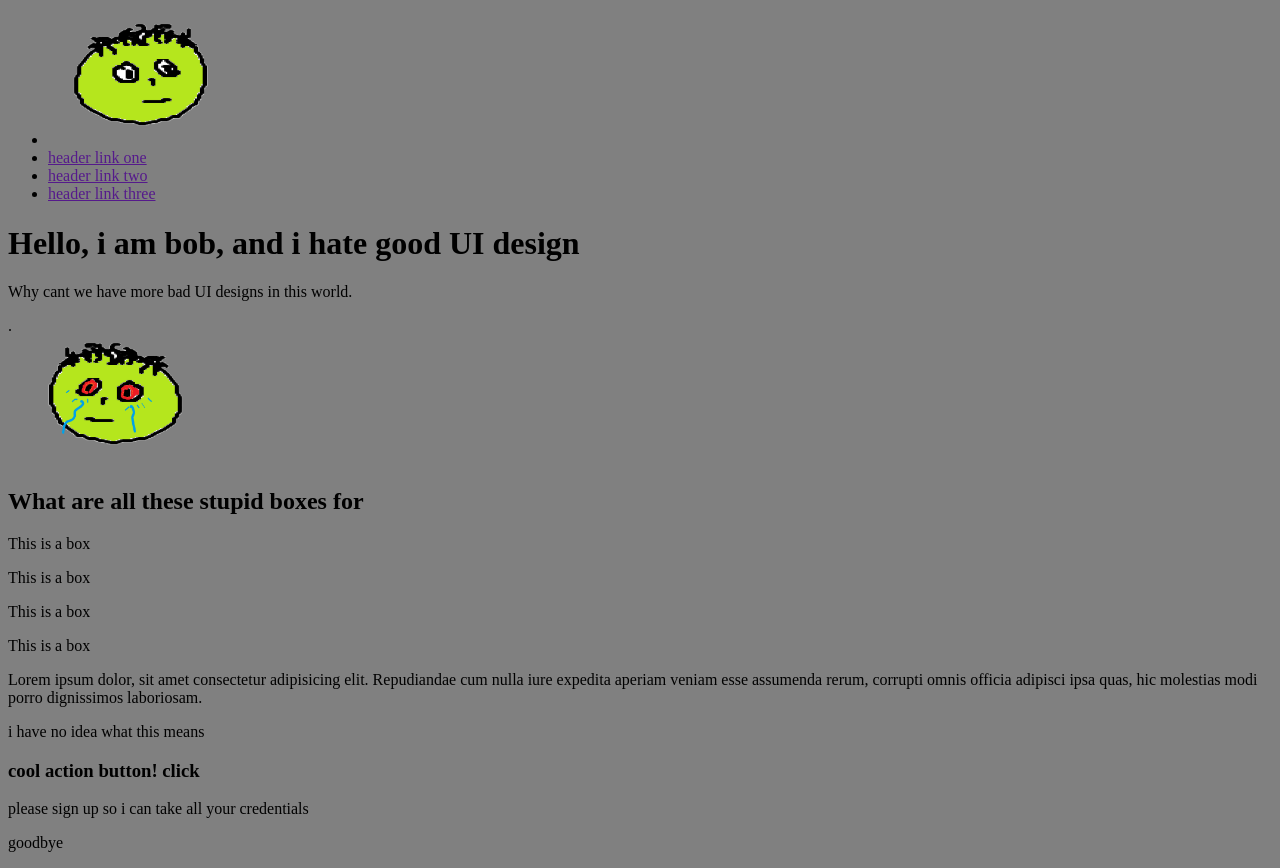
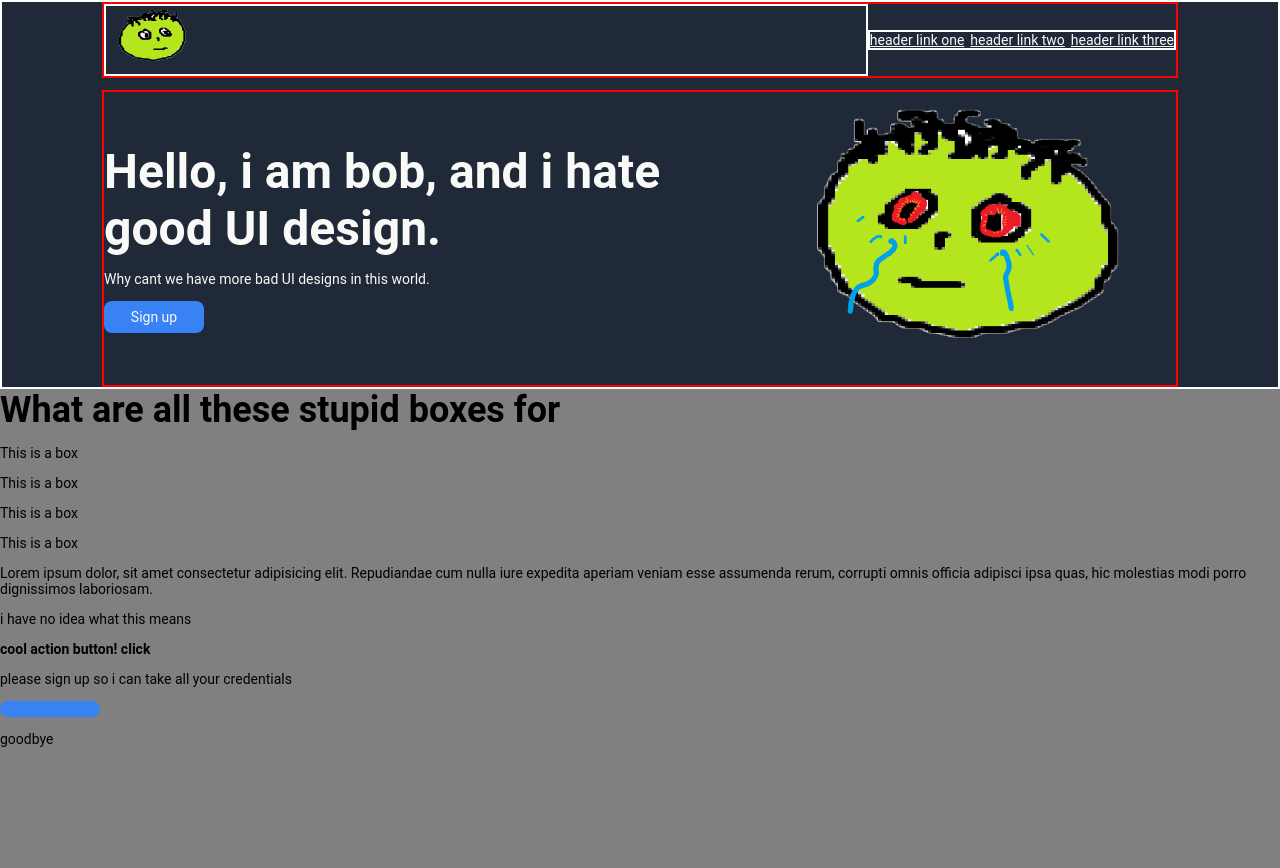
Before and after one commit to MuzammilAijaz/landingPage, a plain HTML site: page index.html in a window 1280 px wide. After the commit the page ends 800 px from the top, so only its background shows below. Drawn offline with Linux system fonts and the light colour scheme.

Commit message:
add style to header and banner

```diff
--- a/index.html
+++ b/index.html
@@ -13,25 +13,27 @@
         <!-- Header -->
         <div class="header">
             <ul>
-                <li><img src="./resources/Untitled.png" width="200"></li>
-                <li><a href="">header link one</a></li>
-                <li><a href="">header link two</a></li>
-                <li><a href="">header link three</a></li>
+                <li class="logo"><img src="./resources/Untitled.png" width="100"></li>
+                <div class="links">
+                    <li><a href="">header link one</a></li>
+                    <li><a href="">header link two</a></li>
+                    <li><a href="">header link three</a></li>
+                </div>
             </ul>
         </div>
 
         <!-- Banner -->
         <div class="banner">
             <div class="banner-left">
-                <h1>Hello, i am bob, and i hate good UI design</h1>
+                <h1>Hello, i am bob, and i hate good UI design.</h1>
                 <p>
                     Why cant we have more bad UI designs in this world.
                 </p>
-                <div class="sign-up-button">.</div>
+                <div class="sign-up-button">Sign up</div>
             </div>
 
             <div class="banner-right">
-                <img src="./resources/cryflip.png" width="200">
+                <img src="./resources/cryflip.png" width="450">
             </div>
         </div>
 
--- a/styles.css
+++ b/styles.css
@@ -1,12 +1,91 @@
+:root {
+    --primary-color: #1F2937; /* or any color you want */
+    --section-padding: 0px 100px 0px;
+}
+
+* {
+    box-sizing: border-box;
+    font-family: 'Roboto',sans-serif;
+    font-size: 14px
+}
 body{
     background-color: grey;
+    padding: 0px;
+    margin: 0px;
+    border: 0px;
 }
 
+/* general styles */
+ul{
+    margin: 0px;
+    padding: 0px;
+}
+li{
+    list-style-type: none;
+    font-size: 14px
+}
+a {
+    color:#F9FAF8;
+}
+p{
+    font-size: 14px
+}
+h1,h2{
+    margin: 0px;
+}
+h1{
+    font-size: 48px;
+}
+h2{
+    font-size: 36px;
+}
+
+
 /* Header and Banner */
+.header-banner{
+    background-color: var(--primary-color);
+    color: #F9FAF8;
+    display:flex;
+    flex-direction:column;
+    border: 2px white solid;
 
+    padding: var(--section-padding);
+    gap: 12px;
+}
     /* Header */
+    .header > ul{
+        display: flex;
+        flex: 1 0 auto;
+        border: 2px red solid;
+        justify-content: flex-end;
+        align-items: center;
+    }
+        .logo{
+            flex: 1 1 auto;
+            justify-self: flex-start;
+            border: 2px white solid;
+        }
+        .links{
+            display: flex;
+            flex: 0 0 auto;
+            text-align: center;
+            border: 2px white solid;
+            gap: 6px;
+        }
 
     /* Banner */
+    .banner{
+        display:flex;
+        border: 2px red solid;
+        align-items: center;
+    }
+        .sign-up-button{
+            padding: 8px;
+            background-color: #3882F6;
+            width: 100px;
+            border-radius: 8px;
+            text-align: center;
+        }
 
 
 /* Information tiles */
@@ -17,4 +96,5 @@ body{
 
 /* Call to action */
 
+
 /* Footer */
```
